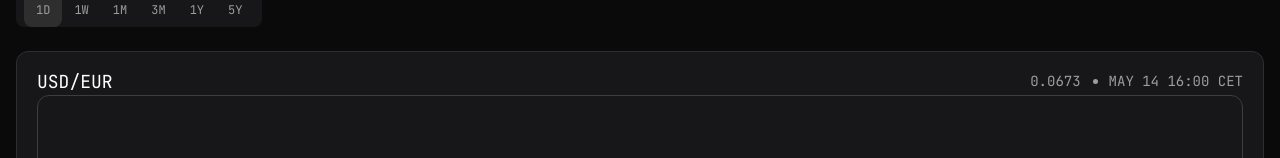
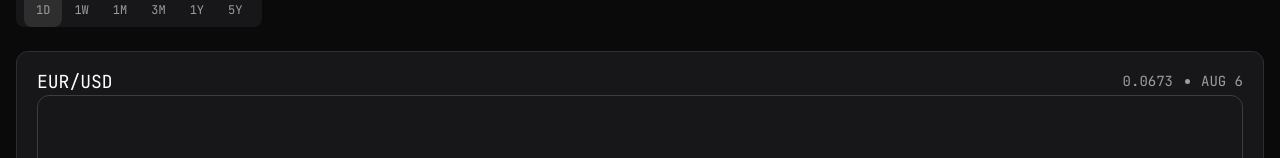
Before and after one commit to Demzy06/fx-checker, a React (Vite) app: page / in a window 1280 px wide. Shown: the part 941-1099 px from the top of the page. Built offline with nearby package versions, Linux system fonts and the light colour scheme; no server answers; a web font is replaced by a local one.

Commit message:
feat: add date

```diff
--- a/src/features/History/HistoryChart.jsx
+++ b/src/features/History/HistoryChart.jsx
@@ -1,13 +1,22 @@
+import { useCurrencyList } from "../../context/CurrencyListContext";
 import Chart from "./Chart";
 
 function HistoryChart() {
+  const { baseCurrency, quoteCurrency } = useCurrencyList();
+  const date = new Date();
+
+  const monthDay = new Intl.DateTimeFormat("en-US", {
+    day: "numeric",
+    month: "short",
+  }).format(date);
+
   return (
-    <div className="bg-deep-gray rounded-xl pl-5 pr-5 p-4 mb-10 border border-[#2E2E2E]">
+    <div className="bg-deep-gray rounded-xl pl-5 pr-5 p-4 mb-10 border border-lightbg-gray">
       <div className="flex justify-between items-center">
-        <h1 className="text-white text-[18px]">USD/EUR</h1>
+        <h1 className="text-white text-[18px]">{`${baseCurrency}/${quoteCurrency}`}</h1>
         <ul className="text-primary-gray flex justify-between text-[14px] h-fit gap-7">
           <li>0.0673</li>
-          <li className="uppercase list-disc">May 14 16:00 CET</li>
+          <li className="uppercase list-disc">{monthDay}</li>
         </ul>
       </div>
       <div className="h-fit">
```
